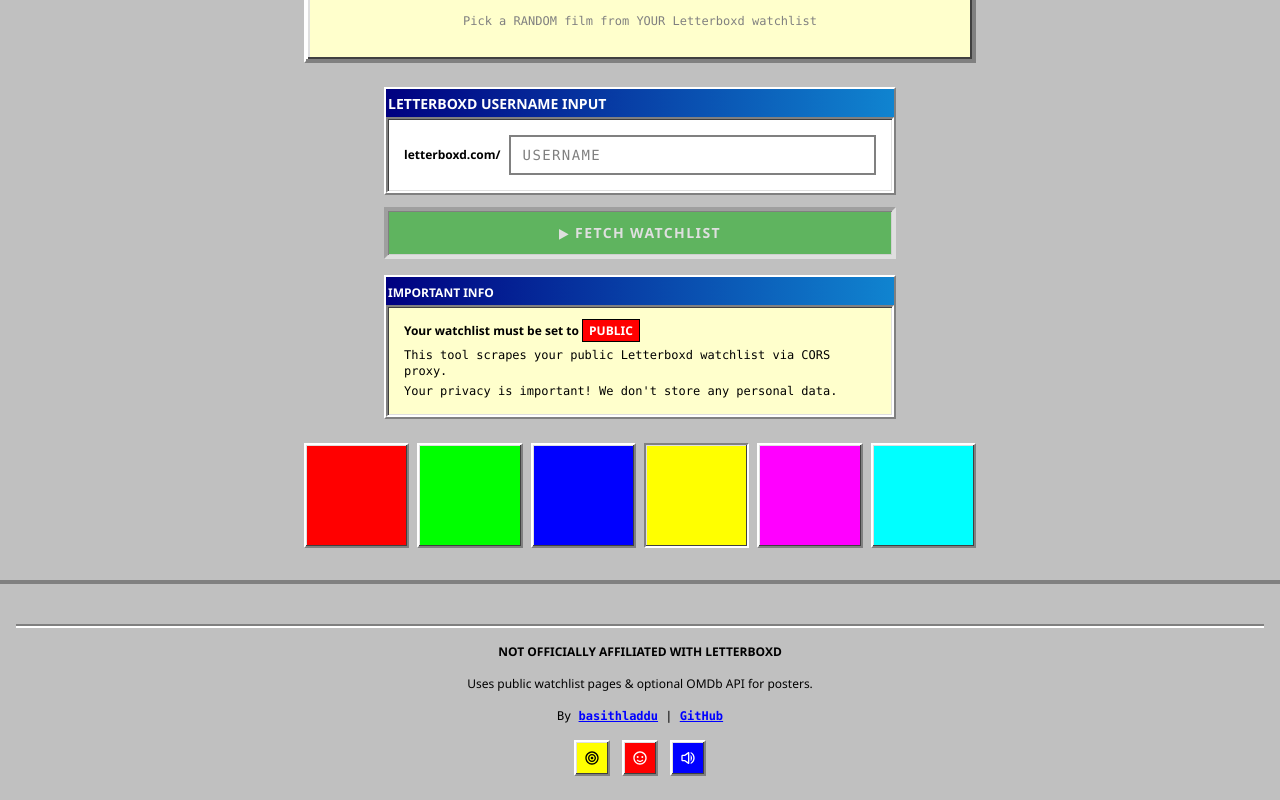
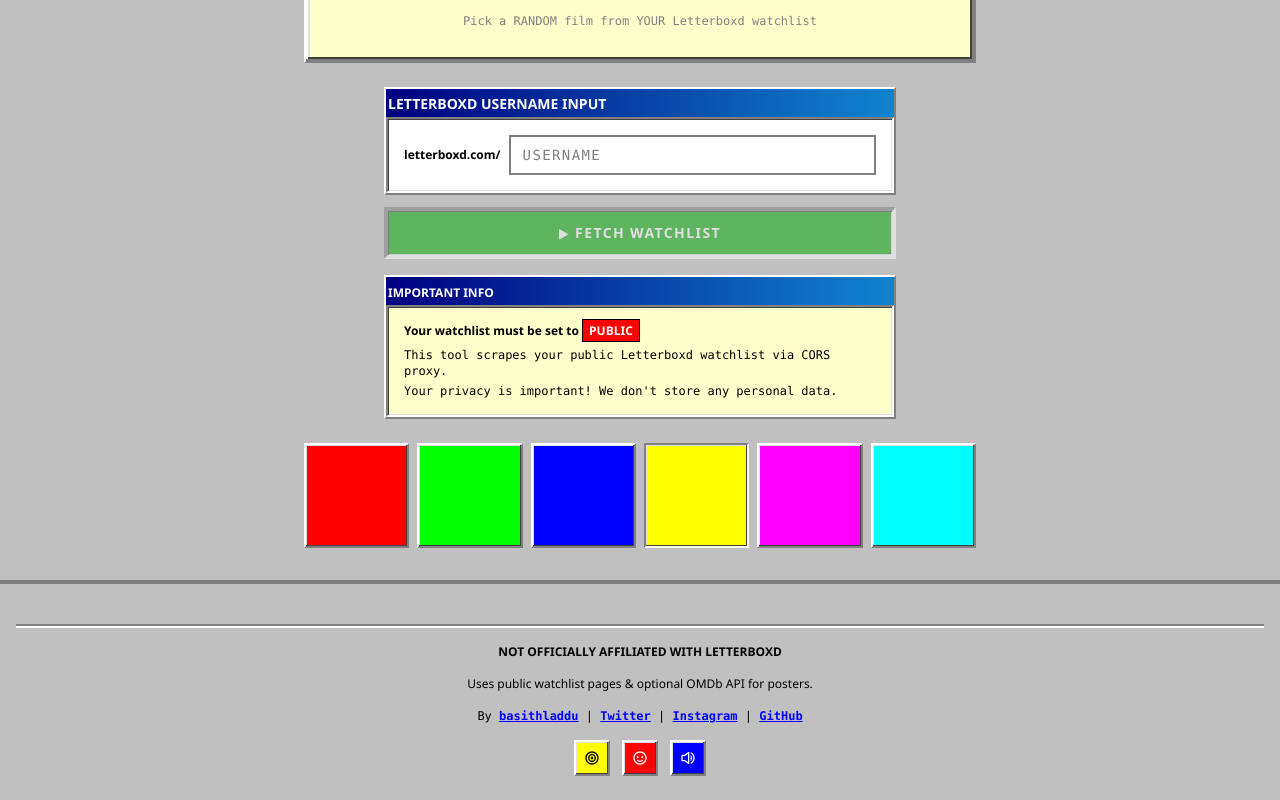
Before and after one commit to basithladdu/letterboxdrandomizer, a React (Vite) app: page / in a window 1280 px wide. Shown: the part 297-1097 px from the top of the page. Built offline with nearby package versions, Linux system fonts and the light colour scheme; no server answers.

Commit message:
Add Twitter and Instagram links to footer
- Added Twitter: @basithladoo
- Added Instagram: @basithladdu

```diff
--- a/src/components/layout/Footer.jsx
+++ b/src/components/layout/Footer.jsx
@@ -26,6 +26,24 @@
         </a>
         {' '}|{' '}
         <a
+          href="https://twitter.com/basithladoo"
+          target="_blank"
+          rel="noopener noreferrer"
+          className="font-bold hover:bg-retro-yellow"
+        >
+          Twitter
+        </a>
+        {' '}|{' '}
+        <a
+          href="https://instagram.com/basithladdu"
+          target="_blank"
+          rel="noopener noreferrer"
+          className="font-bold hover:bg-retro-yellow"
+        >
+          Instagram
+        </a>
+        {' '}|{' '}
+        <a
           href="https://github.com/basithladdu/letterboxdrandomizer"
           target="_blank"
           rel="noopener noreferrer"
```
